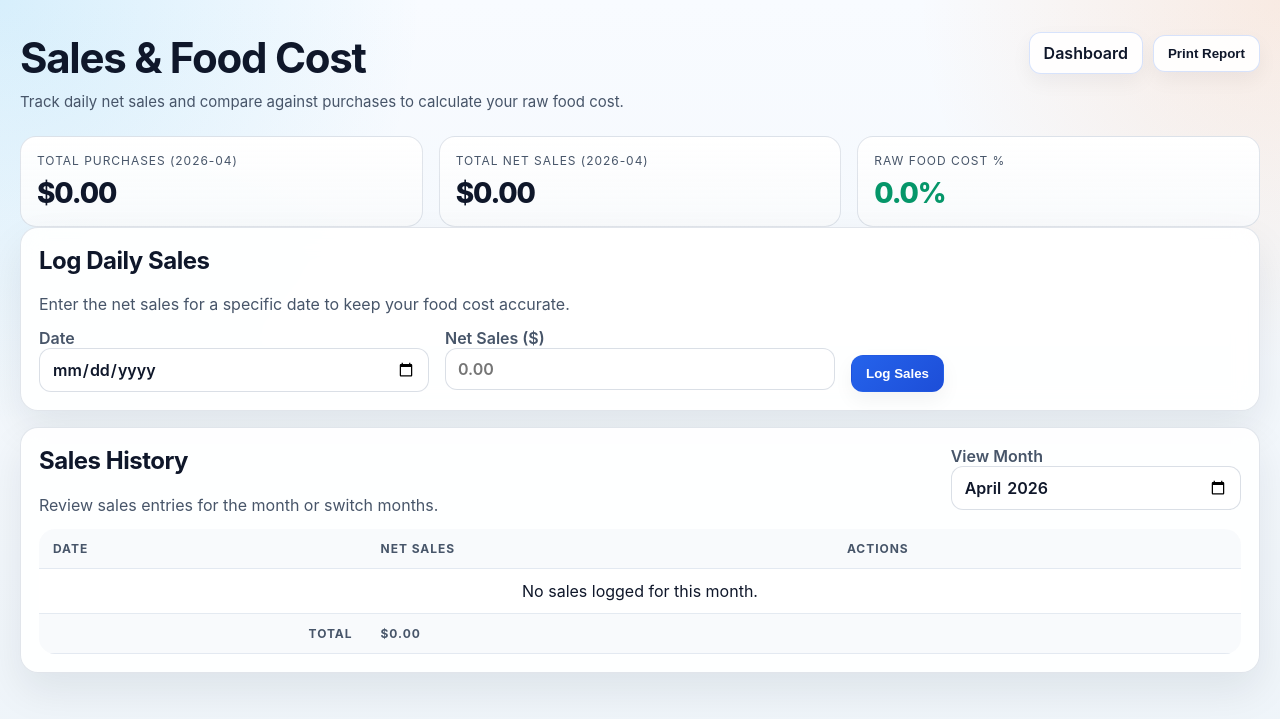
After one commit to rorybancroft/kitchen_ops_app, a Flask app: page /sales in a window 1280 px wide. The commit adds this page. Shown: the top 719 px of the page. Run offline with Flask 3, Linux system fonts and the light colour scheme; a user stored in the database is signed in; data that the repository does not hold is empty; some libraries are stand-ins or nearby versions.

Commit message:
Add Sales tab with monthly raw food cost reporting

```diff
--- a/app.py
+++ b/app.py
@@ -573,6 +573,15 @@ def init_db(schema: str = None):
         """
     )
 
+    conn.execute(
+        """
+        CREATE TABLE IF NOT EXISTS daily_sales (
+            id INTEGER PRIMARY KEY AUTOINCREMENT,
+            sale_date DATE NOT NULL UNIQUE,
+            net_sales DECIMAL(10, 2) NOT NULL
+        )
+        """
+    )
 
     conn.execute(
         """
@@ -2172,6 +2181,64 @@ def purchases():
     return render_template("purchases.html", purchases=purchases_data, total_spend=total_spend, month=month, current_budget=current_budget, remaining_budget=remaining_budget)
 
 
+@app.route("/sales", methods=["GET", "POST"])
+@login_required
+def sales():
+    conn = get_conn()
+    month = request.args.get("month", datetime.now().strftime("%Y-%m"))
+
+    if request.method == "POST":
+        action = request.form.get("action")
+        if action == "add_sale":
+            sale_date = request.form.get("sale_date")
+            try:
+                net_sales = float(request.form.get("net_sales", 0))
+            except ValueError:
+                net_sales = 0.0
+
+            if sale_date and net_sales > 0:
+                conn.execute(
+                    """
+                    INSERT INTO daily_sales (sale_date, net_sales)
+                    VALUES (?, ?)
+                    ON CONFLICT(sale_date) DO UPDATE SET net_sales=excluded.net_sales
+                    """,
+                    (sale_date, net_sales)
+                )
+                conn.commit()
+            return redirect(url_for("sales", month=month))
+
+        elif action == "delete_sale":
+            sale_id = request.form.get("sale_id")
+            if sale_id:
+                conn.execute("DELETE FROM daily_sales WHERE id = ?", (sale_id,))
+                conn.commit()
+            return redirect(url_for("sales", month=month))
+
+    # Fetch sales for this month
+    sales_data = conn.execute(
+        "SELECT * FROM daily_sales WHERE strftime('%Y-%m', sale_date) = ? ORDER BY sale_date DESC",
+        (month,)
+    ).fetchall()
+
+    total_sales = sum(float(s["net_sales"] or 0) for s in sales_data)
+
+    # Calculate food cost for this month
+    # First get total purchases for the month
+    purchases_data = conn.execute(
+        "SELECT SUM(invoice_total) as total FROM purchases WHERE strftime('%Y-%m', purchase_date) = ?",
+        (month,)
+    ).fetchone()
+
+    total_purchases = float(purchases_data["total"]) if purchases_data and purchases_data["total"] else 0.0
+
+    raw_food_cost_pct = 0.0
+    if total_sales > 0:
+        raw_food_cost_pct = (total_purchases / total_sales) * 100
+
+    return render_template("sales.html", sales=sales_data, total_sales=total_sales, total_purchases=total_purchases, raw_food_cost_pct=raw_food_cost_pct, month=month)
+
+
 if __name__ == "__main__":
     for key, inv in INVENTORIES.items():
         init_db(inv["schema"])
--- a/templates/dashboard.html
+++ b/templates/dashboard.html
@@ -319,6 +319,11 @@
         <div class="hero-tile-title">Purchases</div>
         <div class="hero-tile-copy">Review monthly spending, invoice logs, and vendor totals.</div>
       </a>
+      <a class="hero-tile" href="{{ url_for('sales') }}">
+        <div class="hero-tile-label">Finance</div>
+        <div class="hero-tile-title">Sales & Food Cost</div>
+        <div class="hero-tile-copy">Log daily net sales and view raw food cost metrics.</div>
+      </a>
     </div>
   </section>
 
--- a/templates/purchases.html
+++ b/templates/purchases.html
@@ -78,10 +78,10 @@
         <td>{{ p.po_number }}</td>
         <td>${{ "%.2f"|format(p.invoice_total) }}</td>
         <td class="no-print" style="white-space: nowrap;">
-          <!-- <a class="button" href="{{ url_for('edit_purchase', purchase_id=p.id, month=month) }}" style="padding:4px 8px; font-size:13px;">Edit</a>
+          {# <a class="button" href="{{ url_for('edit_purchase', purchase_id=p.id, month=month) }}" style="padding:4px 8px; font-size:13px;">Edit</a>
           <form method="POST" action="{{ url_for('delete_purchase', purchase_id=p.id, month=month) }}" onsubmit="return confirm('Delete this invoice forever?');" style="display:inline; margin:0;">
             <button type="submit" style="padding:4px 8px; font-size:13px;">Delete</button>
-          </form> -->
+          </form> #}
         </td>
       </tr>
       {% else %}
--- /dev/null
+++ b/templates/sales.html
@@ -0,0 +1,93 @@
+{% extends "base.html" %}
+
+{% block title %}Sales & Food Cost{% endblock %}
+
+{% block content %}
+<div class="topbar">
+  <div class="title-wrap">
+    <h1>Sales & Food Cost</h1>
+    <p>Track daily net sales and compare against purchases to calculate your raw food cost.</p>
+  </div>
+  <div class="nav-pills no-print">
+    <a class="button" href="{{ url_for('dashboard') }}">Dashboard</a>
+    <button type="button" onclick="window.print()">Print Report</button>
+  </div>
+</div>
+
+<div class="grid-3">
+  <div class="metric">
+    <div class="metric-label">Total Purchases ({{ month }})</div>
+    <div class="metric-value">${{ "%.2f"|format(total_purchases) }}</div>
+  </div>
+  <div class="metric">
+    <div class="metric-label">Total Net Sales ({{ month }})</div>
+    <div class="metric-value">${{ "%.2f"|format(total_sales) }}</div>
+  </div>
+  <div class="metric">
+    <div class="metric-label">Raw Food Cost %</div>
+    <div class="metric-value" style="color: {{ '#dc2626' if raw_food_cost_pct > 35 else '#059669' }};">
+      {{ "%.1f"|format(raw_food_cost_pct) }}%
+    </div>
+  </div>
+</div>
+
+<div class="card no-print">
+  <div class="section-head">
+    <div>
+      <h2>Log Daily Sales</h2>
+      <p>Enter the net sales for a specific date to keep your food cost accurate.</p>
+    </div>
+  </div>
+  <form method="POST" class="grid-3">
+    <input type="hidden" name="action" value="add_sale">
+    <label>Date<input type="date" name="sale_date" required></label>
+    <label>Net Sales ($)<input type="number" step="0.01" name="net_sales" placeholder="0.00" required></label>
+    <div class="action-row" style="align-items:end;">
+      <button class="primary" type="submit">Log Sales</button>
+    </div>
+  </form>
+</div>
+
+<div class="card">
+  <div class="section-head">
+    <div>
+      <h2>Sales History</h2>
+      <p>Review sales entries for the month or switch months.</p>
+    </div>
+    <form method="GET" action="{{ url_for('sales') }}" class="no-print">
+      <label>View Month<input type="month" name="month" value="{{ month }}" onchange="this.form.submit()"></label>
+    </form>
+  </div>
+  <table>
+    <thead>
+      <tr><th>Date</th><th>Net Sales</th><th class="no-print">Actions</th></tr>
+    </thead>
+    <tbody>
+      {% for s in sales %}
+      <tr>
+        <td>{{ s.sale_date }}</td>
+        <td>${{ "%.2f"|format(s.net_sales) }}</td>
+        <td class="no-print" style="white-space: nowrap;">
+          <form method="POST" action="{{ url_for('sales', month=month) }}" onsubmit="return confirm('Delete this sales record?');" style="display:inline; margin:0;">
+            <input type="hidden" name="action" value="delete_sale">
+            <input type="hidden" name="sale_id" value="{{ s.id }}">
+            <button type="submit" style="padding:4px 8px; font-size:13px;" class="danger">Delete</button>
+          </form>
+        </td>
+      </tr>
+      {% else %}
+      <tr>
+        <td colspan="3" style="text-align:center;">No sales logged for this month.</td>
+      </tr>
+      {% endfor %}
+    </tbody>
+    <tfoot>
+      <tr>
+        <th style="text-align:right;">Total</th>
+        <th>${{ "%.2f"|format(total_sales) }}</th>
+        <th class="no-print"></th>
+      </tr>
+    </tfoot>
+  </table>
+</div>
+{% endblock %}
```
